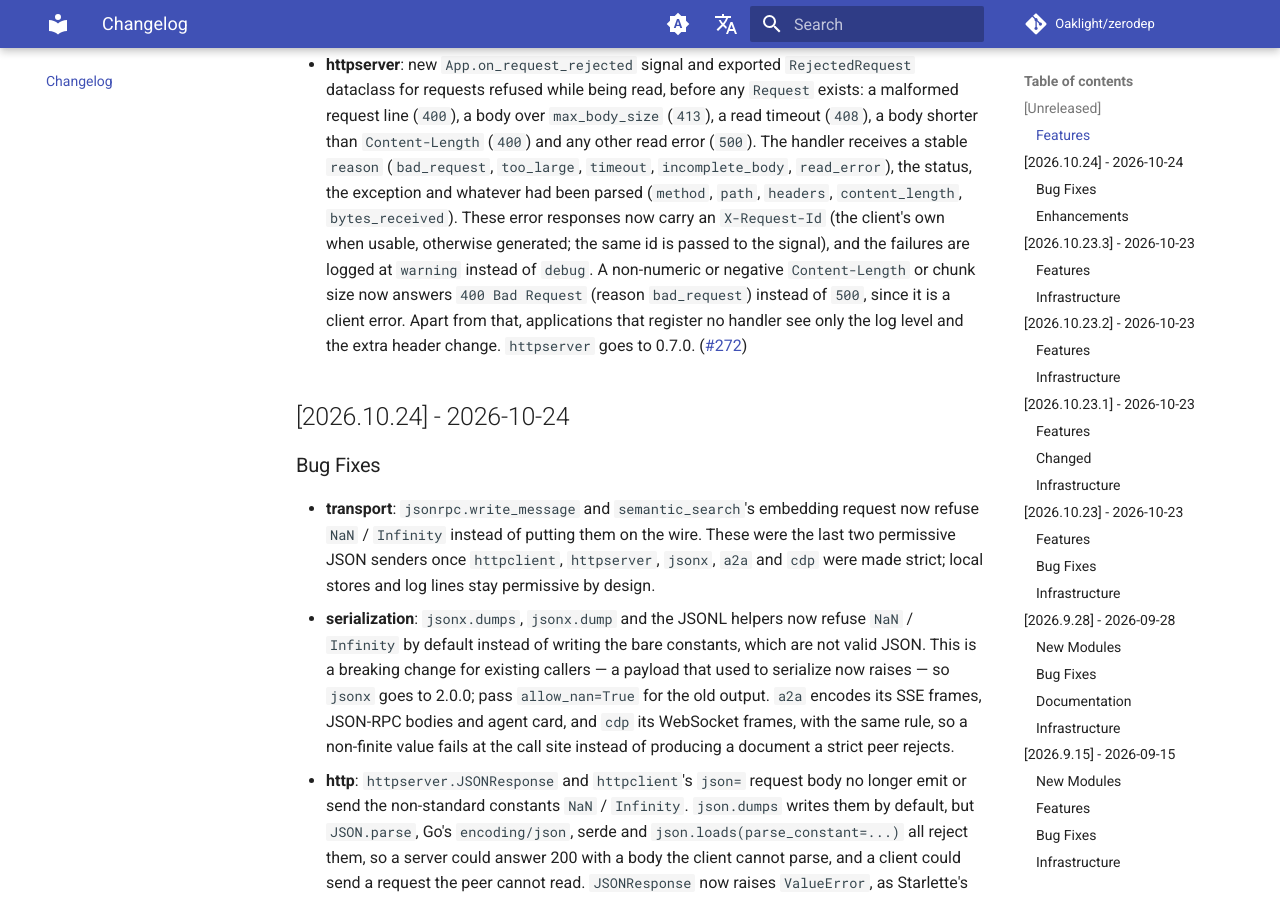
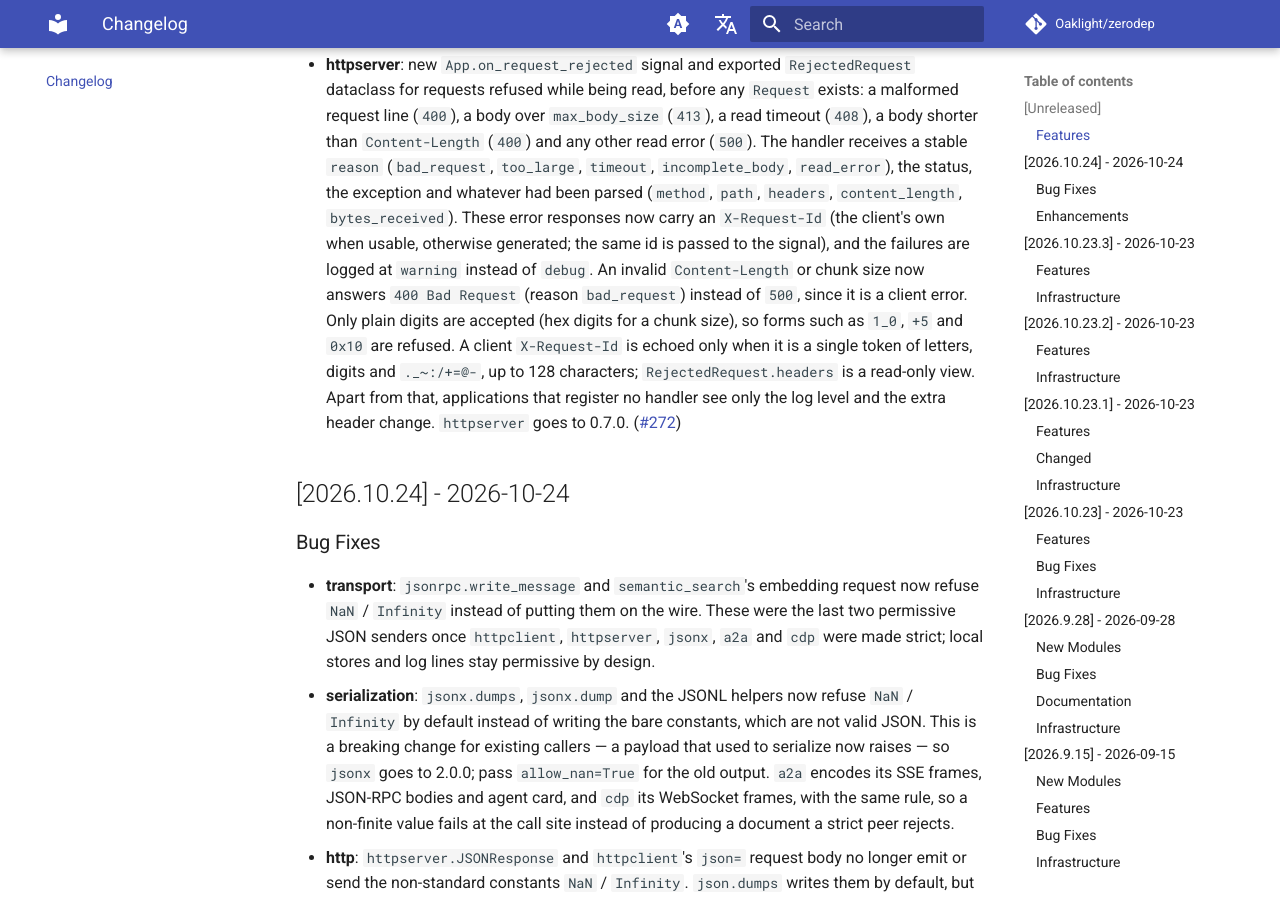
Before and after one commit to Oaklight/zerodep, an MkDocs documentation site: the page built from docs/changelog.md, in a window 1280 px wide and 900 px high, scrolled down 380 px. Built offline with MkDocs 1.6.1 and Material for MkDocs 9.7.7, drawn with Linux system fonts in a browser that asks for light colours; comment, search, counter and statistics services are not loaded.

Commit message:
docs(httpserver): describe strict framing and request id rules (#272)

```diff
--- a/docs/changelog.md
+++ b/docs/changelog.md
@@ -8,7 +8,7 @@ The format is based on [Keep a Changelog](https://keepachangelog.com/en/1.1.0/).
 
 ### Features
 
-- **httpserver**: new `App.on_request_rejected` signal and exported `RejectedRequest` dataclass for requests refused while being read, before any `Request` exists: a malformed request line (`400`), a body over `max_body_size` (`413`), a read timeout (`408`), a body shorter than `Content-Length` (`400`) and any other read error (`500`). The handler receives a stable `reason` (`bad_request`, `too_large`, `timeout`, `incomplete_body`, `read_error`), the status, the exception and whatever had been parsed (`method`, `path`, `headers`, `content_length`, `bytes_received`). These error responses now carry an `X-Request-Id` (the client's own when usable, otherwise generated; the same id is passed to the signal), and the failures are logged at `warning` instead of `debug`. A non-numeric or negative `Content-Length` or chunk size now answers `400 Bad Request` (reason `bad_request`) instead of `500`, since it is a client error. Apart from that, applications that register no handler see only the log level and the extra header change. `httpserver` goes to 0.7.0. ([#272](https://github.com/Oaklight/zerodep/issues/272))
+- **httpserver**: new `App.on_request_rejected` signal and exported `RejectedRequest` dataclass for requests refused while being read, before any `Request` exists: a malformed request line (`400`), a body over `max_body_size` (`413`), a read timeout (`408`), a body shorter than `Content-Length` (`400`) and any other read error (`500`). The handler receives a stable `reason` (`bad_request`, `too_large`, `timeout`, `incomplete_body`, `read_error`), the status, the exception and whatever had been parsed (`method`, `path`, `headers`, `content_length`, `bytes_received`). These error responses now carry an `X-Request-Id` (the client's own when usable, otherwise generated; the same id is passed to the signal), and the failures are logged at `warning` instead of `debug`. An invalid `Content-Length` or chunk size now answers `400 Bad Request` (reason `bad_request`) instead of `500`, since it is a client error. Only plain digits are accepted (hex digits for a chunk size), so forms such as `1_0`, `+5` and `0x10` are refused. A client `X-Request-Id` is echoed only when it is a single token of letters, digits and `._~:/+=@-`, up to 128 characters; `RejectedRequest.headers` is a read-only view. Apart from that, applications that register no handler see only the log level and the extra header change. `httpserver` goes to 0.7.0. ([#272](https://github.com/Oaklight/zerodep/issues/272))
 
 ## [2026.10.24] - 2026-10-24
 
```
